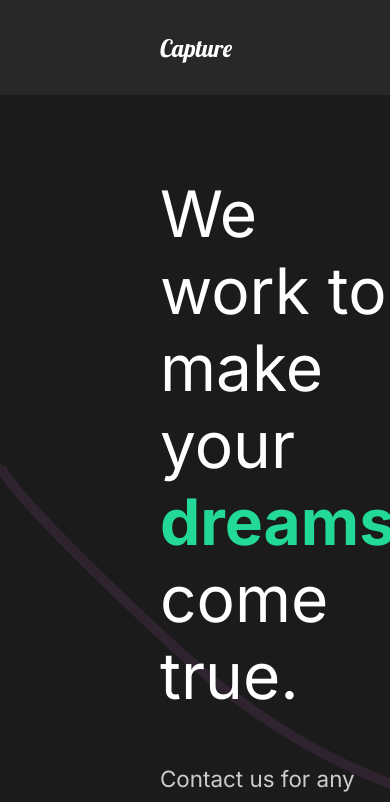
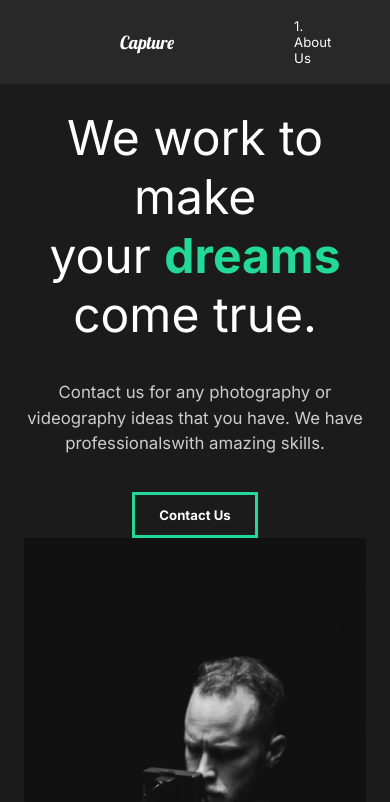
Before and after one commit to jos3ph-m/Capture, a React (Create React App) app: page / in a window 390 px wide. Shown: the top 802 px of the page. Built offline with nearby package versions, Linux system fonts and the light colour scheme.

Commit message:
Mobile styling

```diff
--- a/src/components/GlobalStyle.js
+++ b/src/components/GlobalStyle.js
@@ -6,6 +6,13 @@ const GlobalStyle = createGlobalStyle`
   margin: 0;
   padding: 0;
   box-sizing: border-box;
+}
+
+html {
+  @media (max-width: 1700px) {
+    font-size: 75%;
+  }
+
 }
 
 body{
--- a/src/styles.js
+++ b/src/styles.js
@@ -8,6 +8,11 @@ export const About = styled(motion.div)`
   justify-content: space-between;
   padding: 5rem 10rem;
   color: white;
+  @media (max-width: 1300px) {
+    display: block;
+    padding: 2rem 2rem;
+    text-align: center;
+  }
 `;
 
 export const Description = styled.div`
@@ -16,6 +21,9 @@ export const Description = styled.div`
   z-index: 2;
   h2 {
     font-weight: lighter;
+  }
+  @media (max-width: 1300px) {
+    padding: 0;
   }
 `;
 
```
Also changed, not shown: 1 other file (tests, documents, lock files or other folders).
